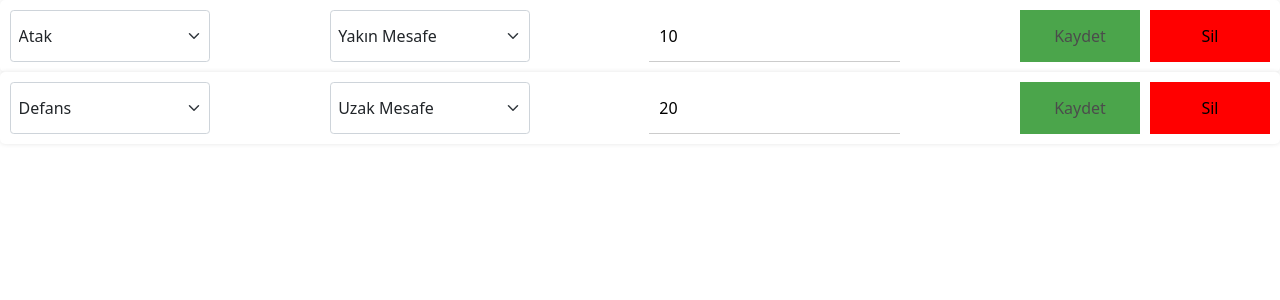
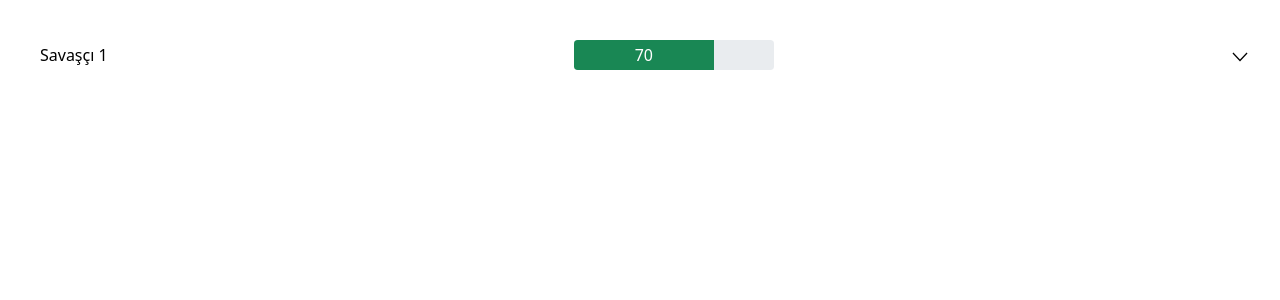
Before and after one commit to aleyaktas/frontend-case, a React (Create React App) app: page / in a window 1280 px wide. Shown: the top 300 px of the page. Built offline with nearby package versions, Linux system fonts and the light colour scheme.

Commit message:
Add WarriorCard molecule, edit SkillCard molecule and SkillCardList organism

```diff
--- a/src/App.js
+++ b/src/App.js
@@ -1,12 +1,8 @@
 import "./App.css";
-import SkillCard from "./components/molecules/SkillCard/SkillCard";
-import SkillCardList from "./components/organisms/SkillCardList/SkillCardList";
+import WarriorCard from "./components/molecules/WarriorCard/WarriorCard";
 
 const App = () => {
-  return (
-    <div className="App">
-      <SkillCardList
-        skills={[
+  const skills = [
     {
       id: 1,
       skill_type: 1,
@@ -19,9 +15,16 @@ const App = () => {
       skill_type_option: 2,
       point: 20,
     },
-        ]}
+  ];
+  return (
+    <div className="App">
+      <WarriorCard
+        name="Savaşçı 1"
+        healthyPoints={70}
+        skills={skills}
         onRemoveSkill={() => null}
         onSaveSkill={() => null}
+        onRemoveWarrior={() => null}
       />
     </div>
   );
--- a/src/components/atoms/Text/Text.js
+++ b/src/components/atoms/Text/Text.js
@@ -16,6 +16,7 @@ const Text = ({
   lineHeight,
   padding,
   margin,
+  width,
 }) => {
   const styles = style({
     fontSize,
@@ -28,6 +29,7 @@ const Text = ({
     lineHeight,
     margin,
     padding,
+    width,
   });
 
   return (
--- a/src/components/atoms/Text/Text.style.js
+++ b/src/components/atoms/Text/Text.style.js
@@ -1,4 +1,16 @@
-const style = ({ fontSize, fontWeight, color, textDecorationLine, textAlign, letterSpacing, margin, padding, lineHeight, opacity }) => ({
+const style = ({
+  fontSize,
+  fontWeight,
+  color,
+  textDecorationLine,
+  textAlign,
+  letterSpacing,
+  margin,
+  padding,
+  lineHeight,
+  opacity,
+  width,
+}) => ({
   text: {
     fontSize: fontSize || "1.6rem",
     color,
@@ -10,6 +22,7 @@ const style = ({ fontSize, fontWeight, color, textDecorationLine, textAlign, let
     fontWeight,
     lineHeight,
     opacity,
+    width,
   },
 });
 
--- a/src/components/molecules/SkillCard/SkillCard.js
+++ b/src/components/molecules/SkillCard/SkillCard.js
@@ -86,7 +86,7 @@ const SkillCard = ({ skill, onRemoveSkill, onSaveSkill }) => {
       <div style={styles.buttons}>
         <Button
           text="Kaydet"
-          width="12rem"
+          width="10rem"
           height="5.2rem"
           margin="0 1rem 0 0"
           buttonColor="green"
@@ -96,7 +96,7 @@ const SkillCard = ({ skill, onRemoveSkill, onSaveSkill }) => {
         />
         <Button
           text="Sil"
-          width="12rem"
+          width="10rem"
           height="5.2rem"
           buttonColor="red"
           disabled={!skill?.id}
--- a/src/components/molecules/WarriorCard/WarriorCard.js
+++ b/src/components/molecules/WarriorCard/WarriorCard.js
@@ -1,4 +1,9 @@
-import React from "react";
+import React, { useState } from "react";
+import style from "./WarriorCard.style";
+import Text from "../../atoms/Text/Text";
+import Button from "../../atoms/Button/Button";
+import ProgressBar from "react-bootstrap/ProgressBar";
+import SkillCardList from "../../organisms/SkillCardList/SkillCardList";
 
 const WarriorCard = ({
   name,
@@ -8,8 +13,41 @@ const WarriorCard = ({
   onSaveSkill,
   onRemoveSkill,
 }) => {
-  return;
-  <div></div>;
+  const [isOpen, setIsOpen] = useState(false);
+  const styles = style();
+  return (
+    <div style={styles.container}>
+      <div style={styles.header}>
+        <Text text={name} />
+        <ProgressBar
+          label={healthyPoints}
+          variant="success"
+          now={healthyPoints}
+          style={styles.progressBar}
+        />
+        {isOpen && (
+          <Button
+            width="10rem"
+            height="5.2rem"
+            text="Savaşçıyı Sil"
+            buttonColor="red"
+            onClick={onRemoveWarrior}
+          />
+        )}
+        <Button
+          iconName={isOpen ? "UpArrow" : "DownArrow"}
+          onClick={() => setIsOpen(!isOpen)}
+        />
+      </div>
+      {isOpen && (
+        <SkillCardList
+          skills={skills}
+          onRemoveSkill={onRemoveSkill}
+          onSaveSkill={onSaveSkill}
+        />
+      )}
+    </div>
+  );
 };
 
 export default WarriorCard;
--- a/src/components/molecules/WarriorCard/WarriorCard.style.js
+++ b/src/components/molecules/WarriorCard/WarriorCard.style.js
@@ -0,0 +1,24 @@
+const style = () => ({
+  container: {
+    display: "flex",
+    flexDirection: "column",
+    alignItems: "center",
+    justifyContent: "center",
+    width: "100%",
+    padding: "4rem",
+  },
+  header: {
+    display: "flex",
+    flexDirection: "row",
+    alignItems: "center",
+    justifyContent: "space-between",
+    width: "100%",
+  },
+  progressBar: {
+    width: "20rem",
+    height: "3rem",
+    fontSize: "1.6rem",
+  },
+});
+
+export default style;
--- a/src/components/organisms/SkillCardList/SkillCardList.js
+++ b/src/components/organisms/SkillCardList/SkillCardList.js
@@ -1,9 +1,20 @@
 import React from "react";
+import Button from "../../atoms/Button/Button";
+import Text from "../../atoms/Text/Text";
 import SkillCard from "../../molecules/SkillCard/SkillCard";
+import style from "./SkillCardList.style";
 
 const SkillCardList = ({ skills, onRemoveSkill, onSaveSkill }) => {
+  const styles = style();
   return (
-    <div>
+    <div style={styles.container}>
+      <div style={styles.header}>
+        <Text width="20rem" text="Tür" />
+        <Text width="20rem" text="Alt Tür" />
+        <Text width="20rem" text="Hasar Puanı" />
+        <Button width="20rem" iconName="Plus" buttonColor="blue" />
+      </div>
+      <div style={styles.skills}>
         {skills.map((skill) => (
           <div key={skill.id}>
             <SkillCard
@@ -14,6 +25,7 @@ const SkillCardList = ({ skills, onRemoveSkill, onSaveSkill }) => {
           </div>
         ))}
       </div>
+    </div>
   );
 };
 
--- a/src/components/organisms/SkillCardList/SkillCardList.style.js
+++ b/src/components/organisms/SkillCardList/SkillCardList.style.js
@@ -0,0 +1,22 @@
+const style = () => ({
+  container: {
+    display: "flex",
+    flexDirection: "column",
+    alignItems: "center",
+    justifyContent: "center",
+    width: "100%",
+  },
+  header: {
+    display: "flex",
+    flexDirection: "row",
+    alignItems: "center",
+    justifyContent: "space-between",
+    width: "100%",
+    margin: "2rem 0",
+  },
+  skills: {
+    width: "100%",
+  },
+});
+
+export default style;
```
Lines whose indentation alone changed are shown as unchanged.
